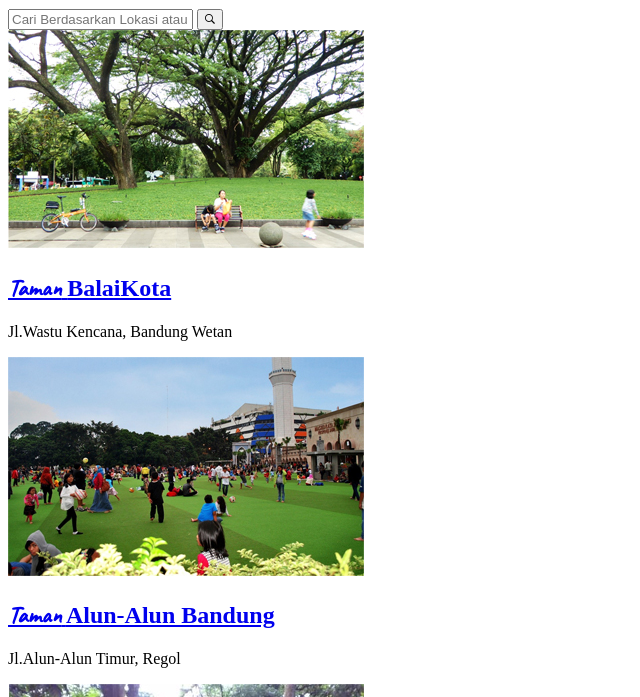
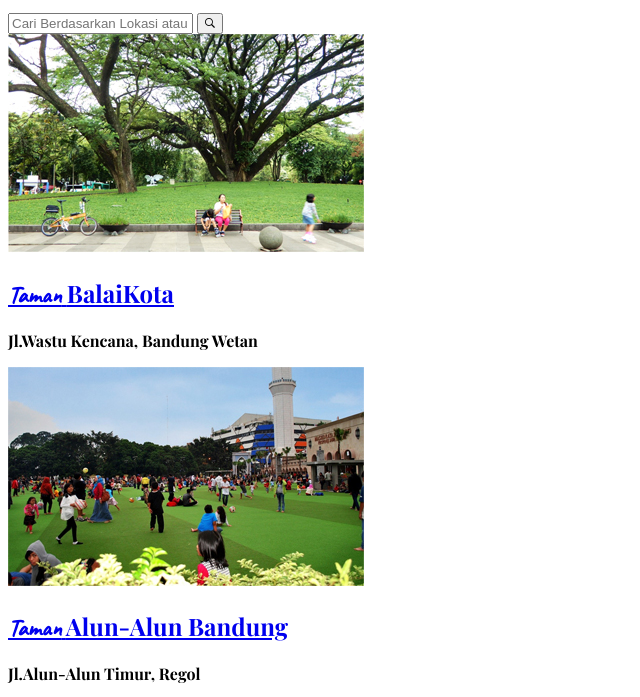
Before and after one commit to frmnnfl/talentbandung.id, a plain HTML site: page sesi2/index.html in a window 1280 px wide. Shown: the part 109-806 px from the top of the page, without its empty margins (0-640 px from the left). Drawn offline with nearby package versions, Linux system fonts and the light colour scheme.

Commit message:
sesi2 more with css

```diff
--- a/sesi2/css/style.css
+++ b/sesi2/css/style.css
@@ -1,3 +1,7 @@
 .jelajah{
   font-family:'Caveat', cursive;
 }
+
+.taman{
+  font-family: 'Playfair Display', serif;
+}
```
